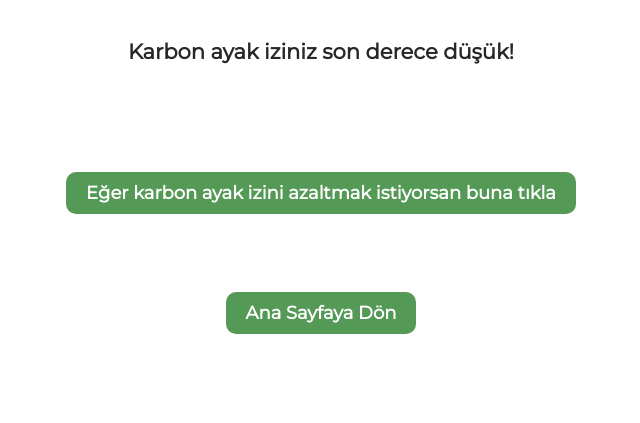
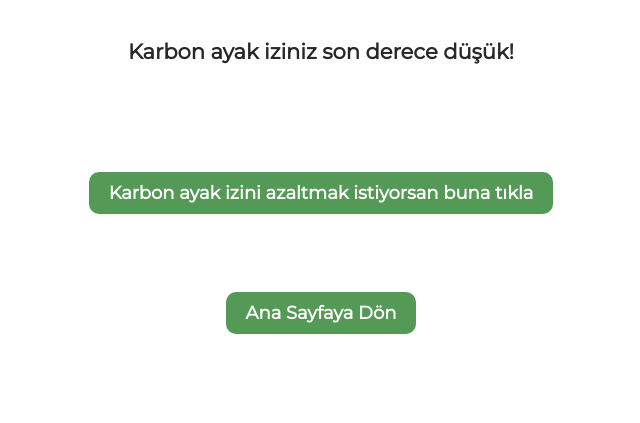
Before and after one commit to mustafagumusbas/Bitirme-Projesi, a Flask app: page /end in a window 1280 px wide. Shown: the part 1149-1572 px from the top of the page, without its empty margins (319-959 px from the left). Run offline with Flask 3, Linux system fonts and the light colour scheme; the visitor is signed in with stand-in values (Sample User, id 1).

Commit message:
Update end.html

```diff
--- a/templates/end.html
+++ b/templates/end.html
@@ -33,7 +33,7 @@
 
     <div class="button__container">
       <a class="btn" href="{{ url_for('static', filename='img/guide.png') }}" target="_blank">
-        Eğer karbon ayak izini azaltmak istiyorsan buna tıkla
+        Karbon ayak izini azaltmak istiyorsan buna tıkla
       </a>
     </div>
     <div class="button__container">
```
